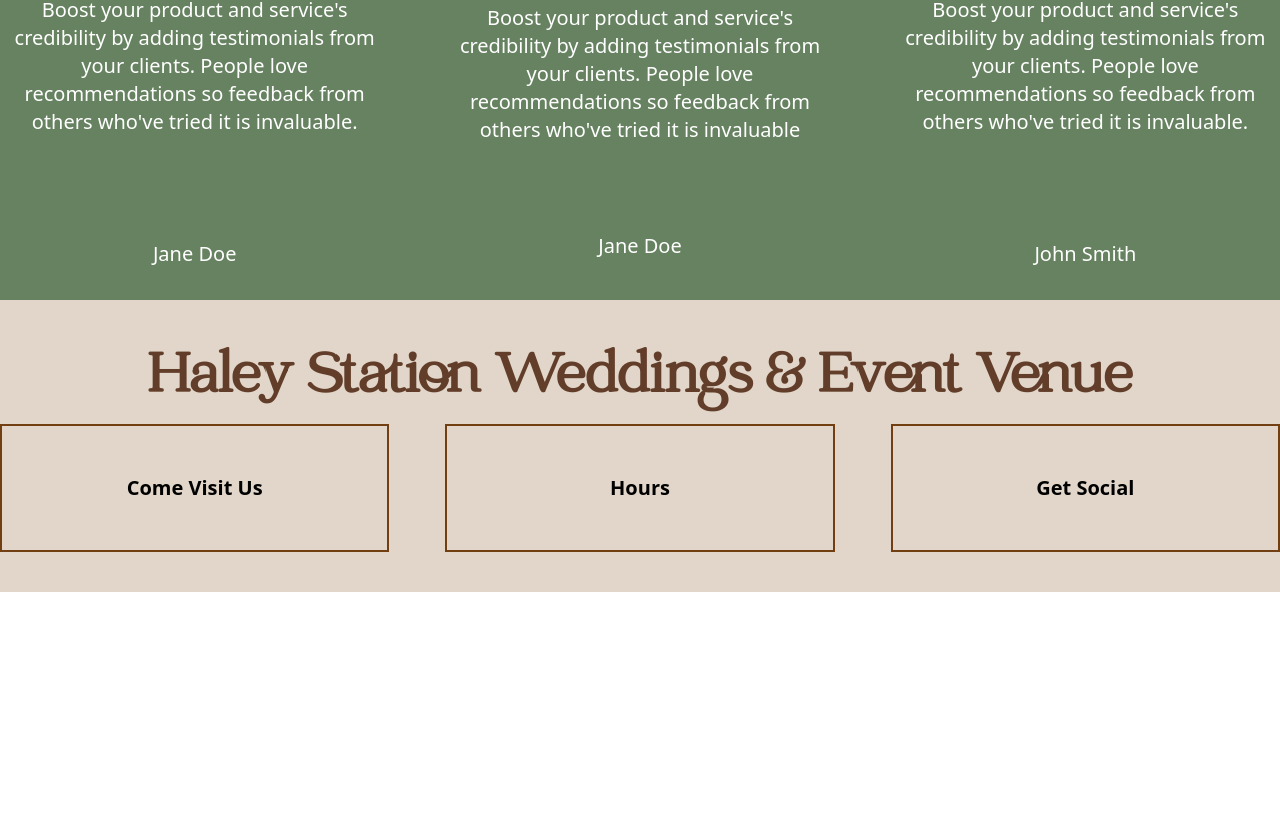
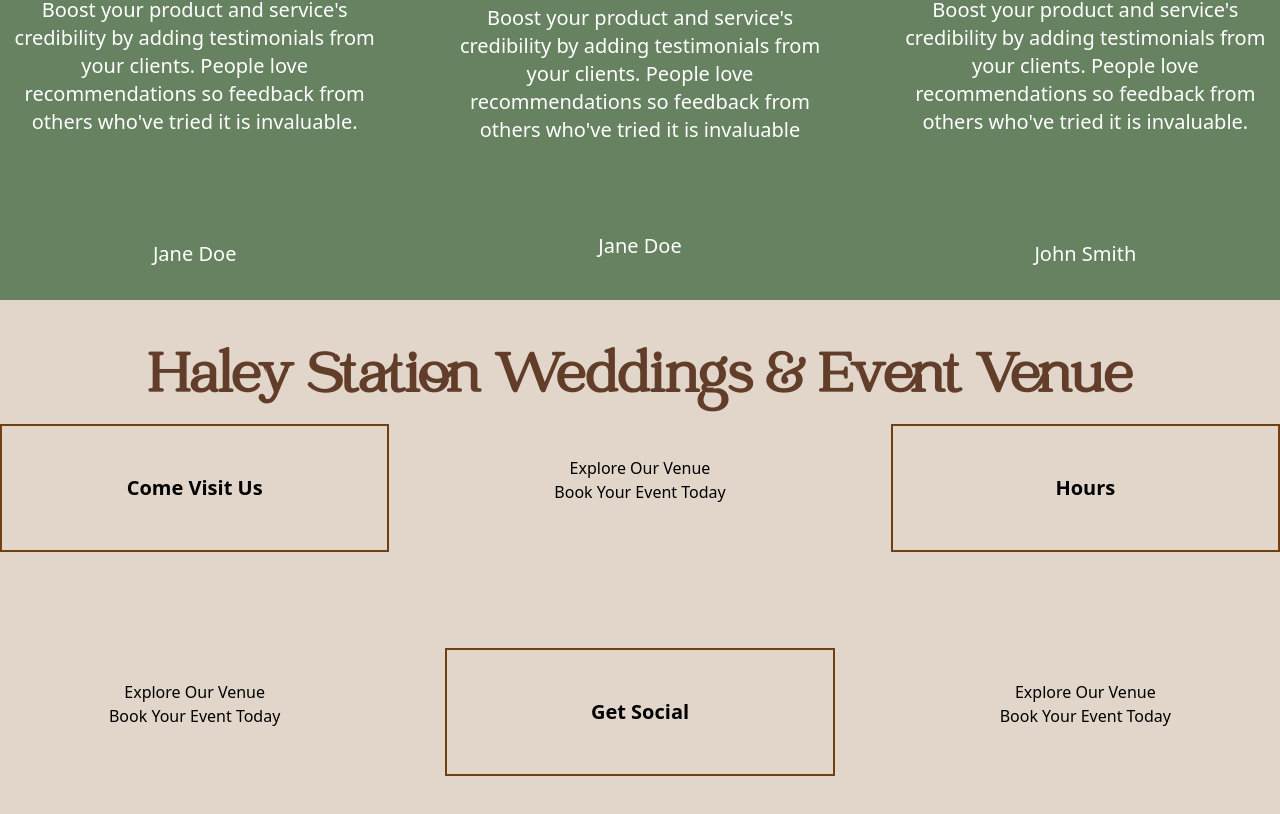
Before and after one commit to lee14k/haleystation, a Next.js app: page / in a window 1280 px wide. Shown: the part 3189-4003 px from the top of the page. Before the commit the page ends 3781 px from the top, so only its background shows below. Built offline with nearby package versions, Linux system fonts and the light colour scheme; a web font is replaced by a local one.

Commit message:
trying to get the footer to work

```diff
--- a/components/ThreePhotoRowTwo.jsx
+++ b/components/ThreePhotoRowTwo.jsx
@@ -22,13 +22,36 @@
   textColor,
   showBorder = true,
   boldFont = true,
-  isTextWhite = false, // New prop for conditional text color
+  isTextWhite = false,
   linkUrlOne = "",
   linkUrlTwo = "",
   linkUrlThree = "",
+  listItems = [], // New prop for optional list
 }) => {
   // Helper function to render photo or text block and optional caption
-  const renderContent = (
+
+  const renderListItems = (items) => {
+    return items.map((item, index) => {
+      if (item.type === "text") {
+        return (
+          <p key={index} className="text-center">
+            {item.content}
+          </p>
+        );
+      } else if (item.type === "image") {
+        return (
+          <div key={index} className="flex justify-center">
+            <Image
+              src={item.content.src}
+              alt={item.content.alt}
+              width={item.content.width}
+              height={item.content.height}
+            />
+          </div>
+        );
+      }
+    });
+  };  const renderContent = (
     photo,
     text,
     caption,
@@ -88,12 +111,18 @@
         ) : (
           renderContent(photoOne, textOne, captionOne, linkUrlOne, true)
         )}
+        {listItems.length > 0 && (
+          <div className="my-8">{renderListItems(listItems)}</div>
+        )}
         {linkUrlTwo ? (
           <Link href={linkUrlTwo}>
             {renderContent(photoTwo, textTwo, captionTwo, linkUrlTwo)}
           </Link>
         ) : (
           renderContent(photoTwo, textTwo, captionTwo, linkUrlTwo)
+        )}
+        {listItems.length > 0 && (
+          <div className="my-8">{renderListItems(listItems)}</div>
         )}
         {linkUrlThree ? (
           <Link href={linkUrlThree}>
@@ -102,6 +131,9 @@
         ) : (
           renderContent(photoThree, textThree, captionThree, linkUrlThree)
         )}
+        {listItems.length > 0 && (
+          <div className="my-8">{renderListItems(listItems)}</div>
+        )}
       </div>
     </div>
   );
--- a/pages/index.js
+++ b/pages/index.js
@@ -113,6 +113,13 @@
         textThree="Get Social"
         backgroundColor="#E1D6C9" // Direct color value
         optionalHead={"Haley Station Weddings & Event Venue"}
+        listItems={[
+          { type: 'text', content: 'Explore Our Venue' },
+
+          { type: 'text', content: 'Book Your Event Today' },
+
+          // Add more items as needed
+        ]}
       />
     </div>
   );
```
